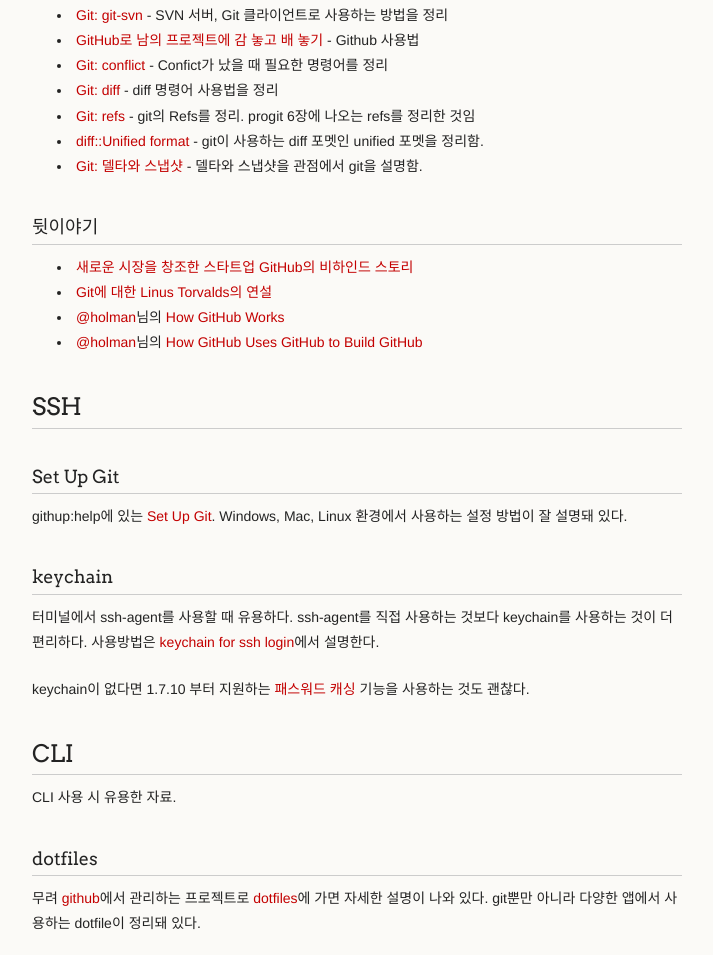
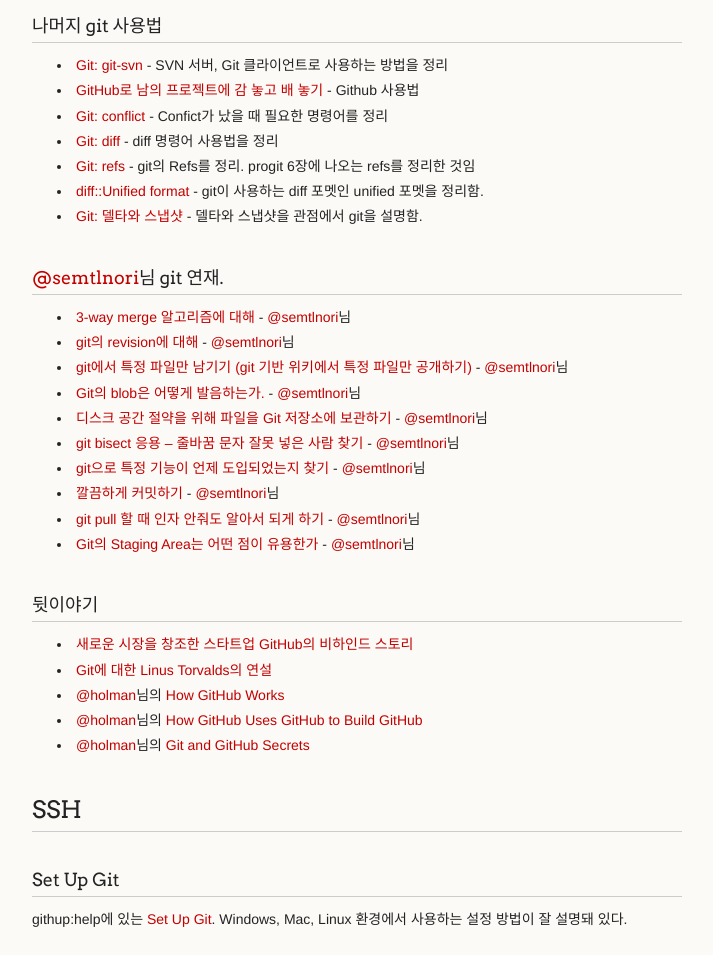
Before and after one commit to dogfeet/dogit, a plain HTML site: page index.html in a window 1280 px wide. Shown: the part 937-1892 px from the top of the page, without its empty margins (278-991 px from the left). Drawn offline with Linux system fonts and the light colour scheme.

```diff
--- a/index.html
+++ b/index.html
@@ -51,6 +51,9 @@
 <a href="http://marklodato.github.com/visual-git-guide/index-ko.html">A Visual Git Reference</a> - git의 핵심 용어를 이해하는데 매우 유용함.</li>
 <li>
 <a href="http://cbx33.github.com/gitt/">Git In The Trenches</a> - git을 가르치는 사람을 위해 만들어진 문서.</li>
+<li><a href="http://www-cs-students.stanford.edu/%7Eblynn/gitmagic/?utm_source=twitterfeed&amp;utm_medium=twitter">Git Magic</a></li>
+<li>
+<a href="http://www.slideshare.net/ajaxiankr/2011-kth-h3-track-b-4-advanced-git-by-aj">Advanced Git</a> - [<a href="https://github.com/andrwj" class="user-mention">@andrwj</a>][]님의 h3 2011 발표자료</li>
 <li><a href="http://rogerdudler.github.com/git-guide/index.ko.html">Git - 간편 가이드</a></li>
 <li><a href="http://wiki.eclipse.org/EGit/User_Guide">Egit User Guide</a></li>
 <li>
@@ -97,6 +100,30 @@
 <a href="http://dogfeet.github.com/articles/2011/1316924580.html">diff::Unified format</a> - git이 사용하는 diff 포멧인 unified 포멧을 정리함. </li>
 <li>
 <a href="http://dogfeet.github.com/articles/2012/git-delta.html">Git: 델타와 스냅샷</a> - 델타와 스냅샷을 관점에서 git을 설명함.</li>
+</ul><h3>
+<a href="https://github.com/semtlnori" class="user-mention">@semtlnori</a>님 git 연재.</h3>
+
+<ul>
+<li>
+<a href="http://npcode.com/blog/archives/708">3-way merge 알고리즘에 대해</a> - <a href="https://twitter.com/semtlnori">@semtlnori</a>님</li>
+<li>
+<a href="http://npcode.com/blog/archives/655">git의 revision에 대해</a> - <a href="https://twitter.com/semtlnori">@semtlnori</a>님</li>
+<li>
+<a href="http://npcode.com/blog/archives/608">git에서 특정 파일만 남기기 (git 기반 위키에서 특정 파일만 공개하기)</a> - <a href="https://twitter.com/semtlnori">@semtlnori</a>님</li>
+<li>
+<a href="http://npcode.com/blog/archives/601">Git의 blob은 어떻게 발음하는가.</a> - <a href="https://twitter.com/semtlnori">@semtlnori</a>님</li>
+<li>
+<a href="http://npcode.com/blog/archives/591">디스크 공간 절약을 위해 파일을 Git 저장소에 보관하기</a> - <a href="https://twitter.com/semtlnori">@semtlnori</a>님</li>
+<li>
+<a href="http://npcode.com/blog/archives/582">git bisect 응용 – 줄바꿈 문자 잘못 넣은 사람 찾기</a> - <a href="https://twitter.com/semtlnori">@semtlnori</a>님</li>
+<li>
+<a href="http://npcode.com/blog/archives/463">git으로 특정 기능이 언제 도입되었는지 찾기</a> - <a href="https://twitter.com/semtlnori">@semtlnori</a>님</li>
+<li>
+<a href="http://npcode.com/blog/archives/449">깔끔하게 커밋하기</a> - <a href="https://twitter.com/semtlnori">@semtlnori</a>님</li>
+<li>
+<a href="http://npcode.com/blog/archives/391">git pull 할 때 인자 안줘도 알아서 되게 하기</a> - <a href="https://twitter.com/semtlnori">@semtlnori</a>님</li>
+<li>
+<a href="http://npcode.com/blog/archives/736">Git의 Staging Area는 어떤 점이 유용한가</a> - <a href="https://twitter.com/semtlnori">@semtlnori</a>님</li>
 </ul><h3>뒷이야기</h3>
 
 <ul>
@@ -107,6 +134,9 @@
 </li>
 <li>
 <a href="https://twitter.com/holman">@holman</a>님의 <a href="http://zachholman.com/talk/how-github-uses-github-to-build-github">How GitHub Uses GitHub to Build GitHub</a>
+</li>
+<li>
+<a href="https://twitter.com/holman">@holman</a>님의 <a href="http://zachholman.com/talk/git-github-secrets">Git and GitHub Secrets</a>
 </li>
 </ul><h2>SSH</h2>
 
```
Also changed, not shown: params.json (+1 -1 lines).
